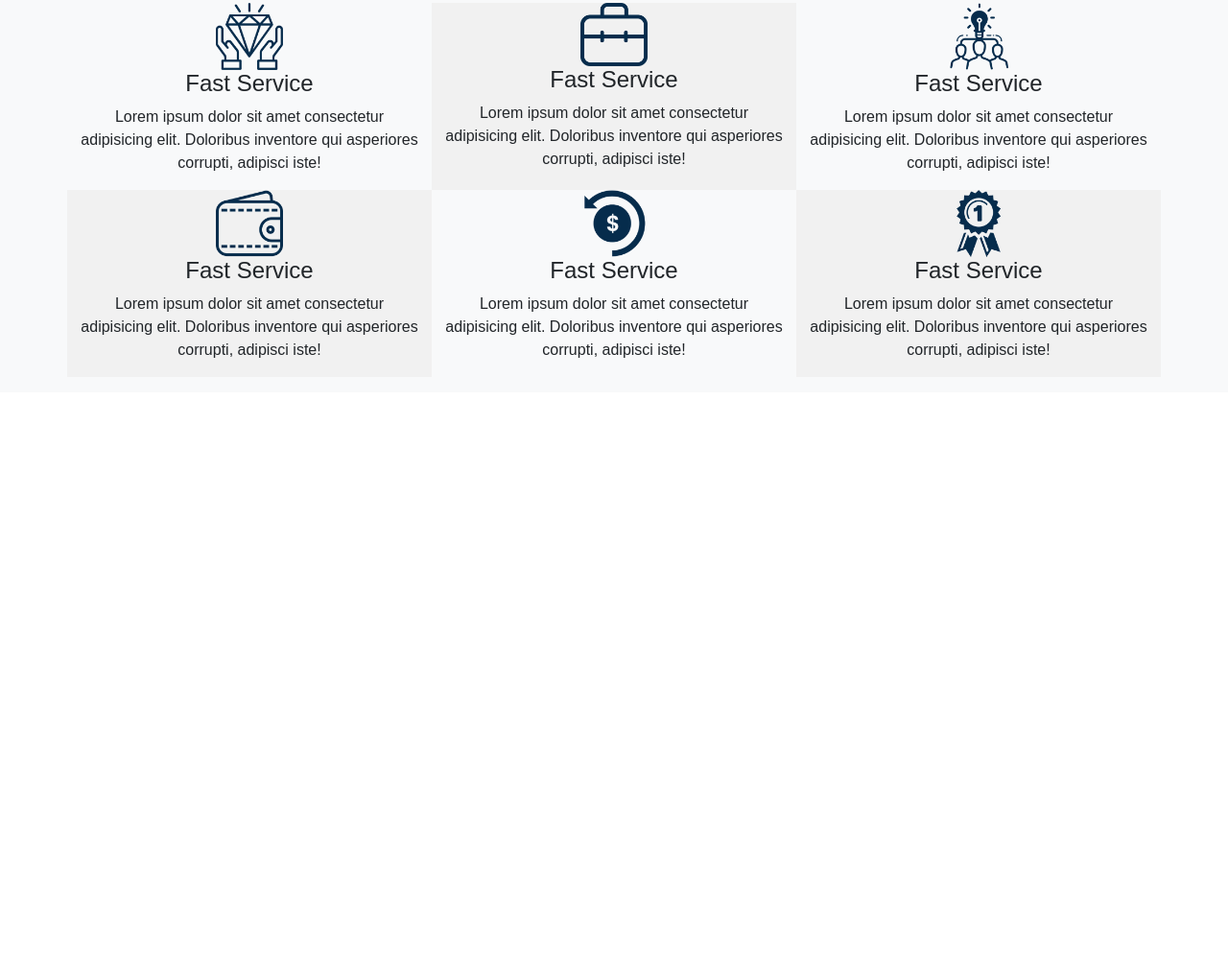
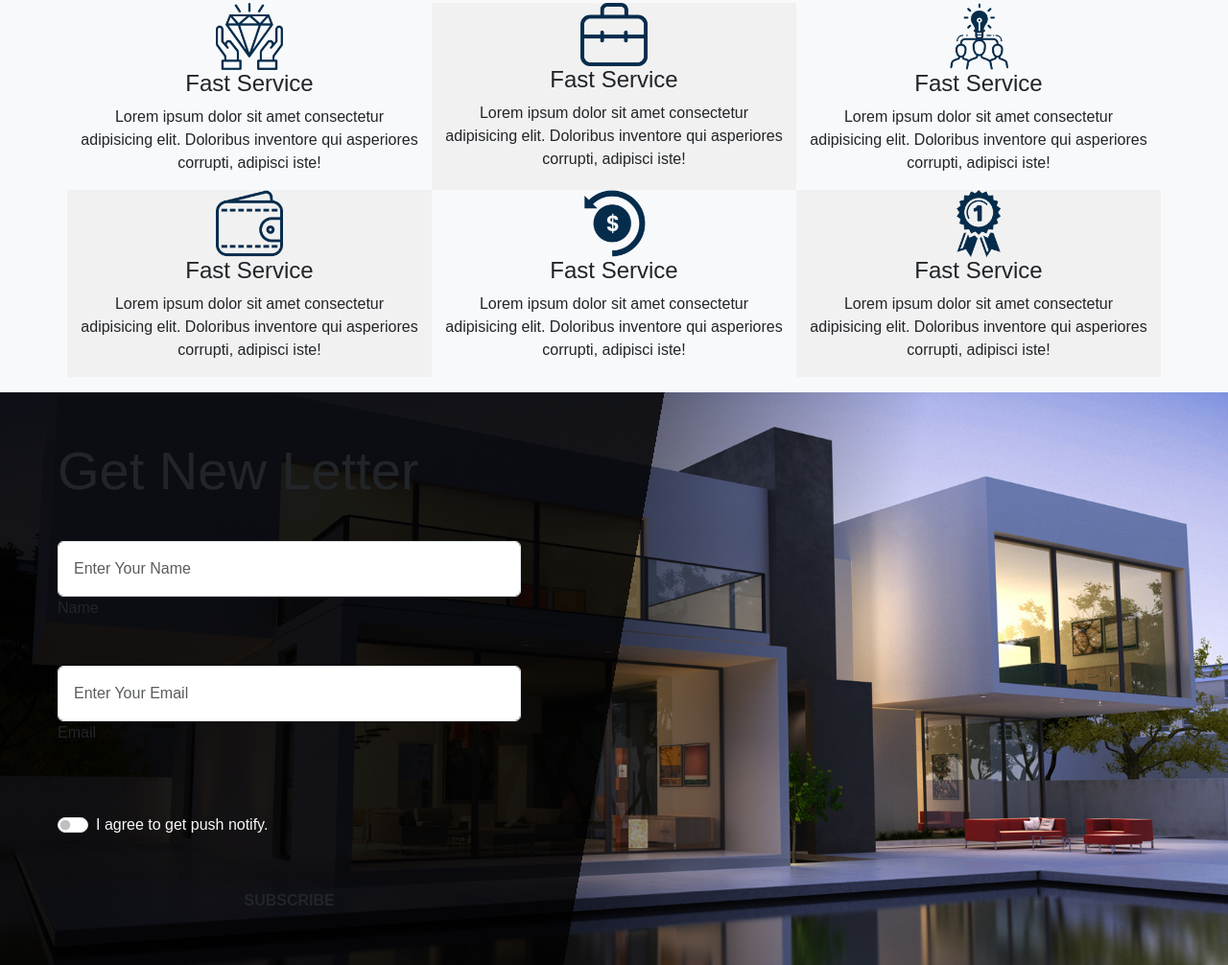
Before and after one commit to its-aprilleon/landingpage, a plain HTML site: page index.html in a window 1280 px wide. Shown: the part 3909-4915 px from the top of the page at 96% size. Before the commit the page ends 4318 px from the top, so only its background shows below. Drawn offline with Linux system fonts and the light colour scheme.

Commit message:
completed contact session

```diff
--- a/css/style.css
+++ b/css/style.css
@@ -428,3 +428,14 @@ ul.clientlists img {
     background-color: #f1f1f1;
 }
 /* End Furniture Session */
+
+/* Start Contact Session */
+.contacts {
+    background-image: linear-gradient(100deg, rgba(0, 0, 0, 0.9) 50%, rgba(0, 0, 0, 0.5) 30%, transparent 70%), url(./../assets/img/banner/banner3.jpg);
+    background-repeat: no-repeat;
+    background-size: cover;
+    background-position: center;
+    background-attachment: fixed;
+}
+
+/* End Contact Session */
--- a/index.html
+++ b/index.html
@@ -477,7 +477,36 @@
         <!-- End Furniture Session -->
 
         <!-- Start Contact Session -->
-        <section></section>
+        <section class="p-5 contacts">
+            <div class="container-fluid">
+                <div class="col-md-5">
+                    <h5 class="display-4 mb-3">Get New Letter</h5>
+
+                    <form action="" method="">
+                        <div class="form-group py-4">
+                            <input type="text" name="name" id="name" class="form-control p-3 inputs" placeholder="Enter Your Name " autocomplete="off" />
+                            <label for="name" class="labels">Name</label>
+                        </div>
+
+                        <div class="form-group py-4">
+                            <input type="email" name="email" id="email" class="form-control p-3 inputs" placeholder="Enter Your Email " autocomplete="off" />
+                            <label for="email" class="labels">Email</label>
+                        </div>
+
+                        <div class="my-5">
+                            <div class="form-check form-switch">
+                                <input type="checkbox" name="accept" id="accept" class="form-check-input" />
+                                <label for="accept" class="text-light"> I agree to get push notify. </label>
+                            </div>
+                        </div>
+
+                        <div class="d-grid">
+                            <button type="submit" class="btn text-uppercase fw-bold rounded-0 submit-btns">Subscribe</button>
+                        </div>
+                    </form>
+                </div>
+            </div>
+        </section>
         <!-- End Contact Session -->
 
         <!-- Start Footer Session -->
```
